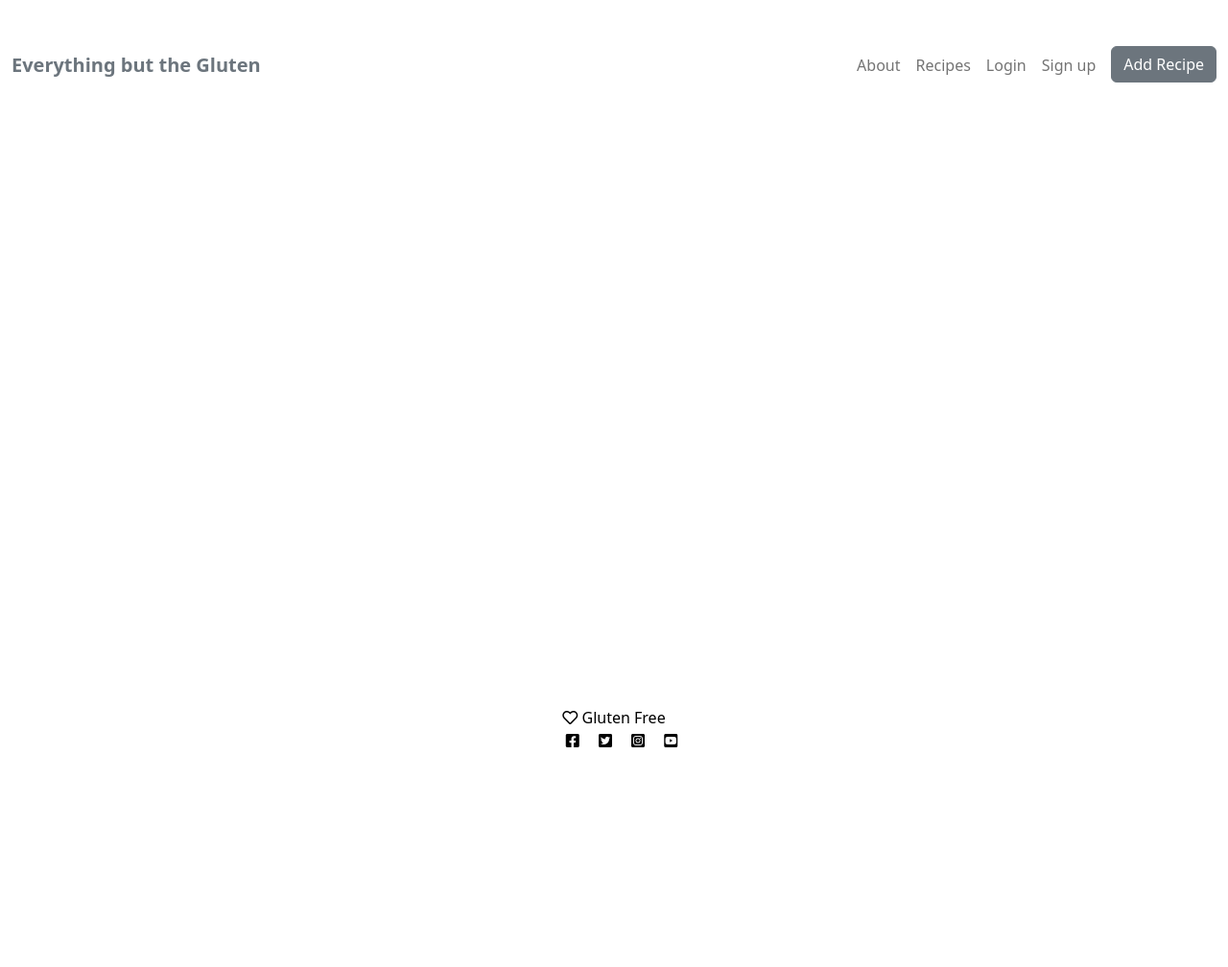
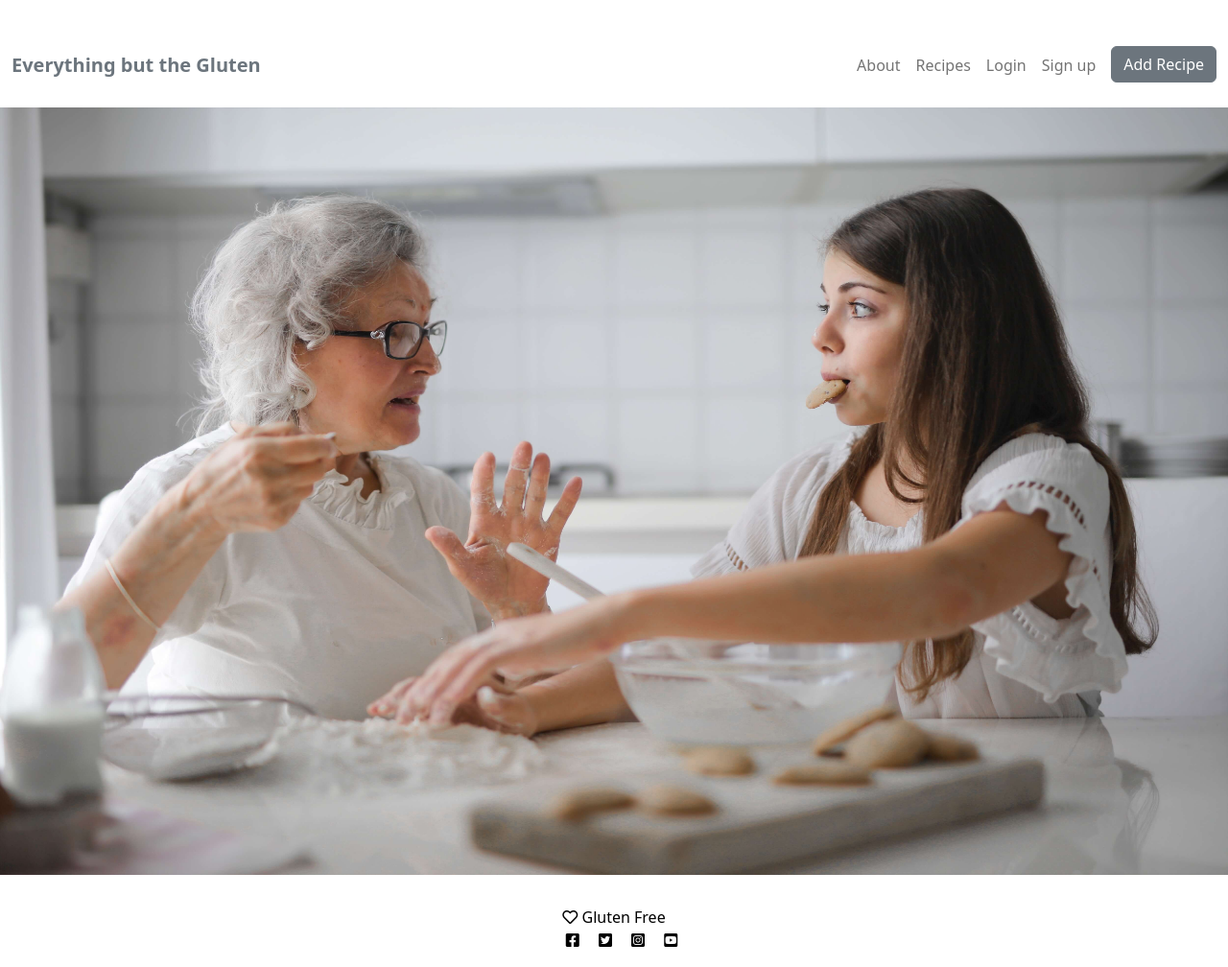
Before and after one commit to DaveCaulfield/everything-but-the-gluten, a Django app: template templates/index.html in a window 1280 px wide. Shown: the whole page at 96% size. Before the commit the page ends 779 px from the top, so only its background shows below. Run offline with Django 3.2, Linux system fonts and the light colour scheme; the template is opened without the code that fills it, so the values that code supplies are empty; parts of the project's set-up code (start-up, migrations or seed data) failed here and were passed over.

Commit message:
add background image to homepage

```diff
--- a/static/css/style.css
+++ b/static/css/style.css
@@ -1,9 +1,23 @@
 
 
-.background {
+/* body {
     background-image: url("/static/img/home_bg.jpg");
- }
+ } */
 
+ .hero-image {
+    background-image: url("/static/img/home_bg.jpg"); /*The image used */
+    background-color: #cccccc; /* Used if the image is unavailable */
+    height: 800px; /* You must set a specified height */
+    width: 100%;
+    background-position: center; /* Center the image */
+    background-repeat: no-repeat; /* Do not repeat the image */
+    background-size: cover; /* Resize the background image to cover the entire container */
+  }
+
+
+.card {
+    background-color: whitesmoke;
+}
 
 .recipe-link {
     text-decoration: none;
--- a/templates/base.html
+++ b/templates/base.html
@@ -11,11 +11,13 @@
     <link href="https://cdn.jsdelivr.net/npm/bootstrap@5.2.0-beta1/dist/css/bootstrap.min.css" rel="stylesheet" integrity="sha384-0evHe/X+R7YkIZDRvuzKMRqM+OrBnVFBL6DOitfPri4tjfHxaWutUpFmBp4vmVor" crossorigin="anonymous">
     <link rel="stylesheet" href="{% static 'css/style.css' %}">
 
+
     <title>Everything but the gluten</title>
 
 
 </head>
 <body class="d-flex flex-column h-100 main-bg">
+
 
 
   <!-- navbar Net Ninja-->
--- a/templates/index.html
+++ b/templates/index.html
@@ -1,7 +1,13 @@
 {% extends "base.html" %}
 
+{% load static %}
+
 {% block content %}
-<section class="background" ></section>
+
+        <img class="hero-image" src={% static "/recipes/img/home_bg.jpg" %}/>
+
+
+<section id="recipes">
   <div class="container-fluid">
     <div class="row">
 
@@ -72,6 +78,7 @@
     </nav>
     {% endif %}
 </div>
+</section>
 
 
 
```
